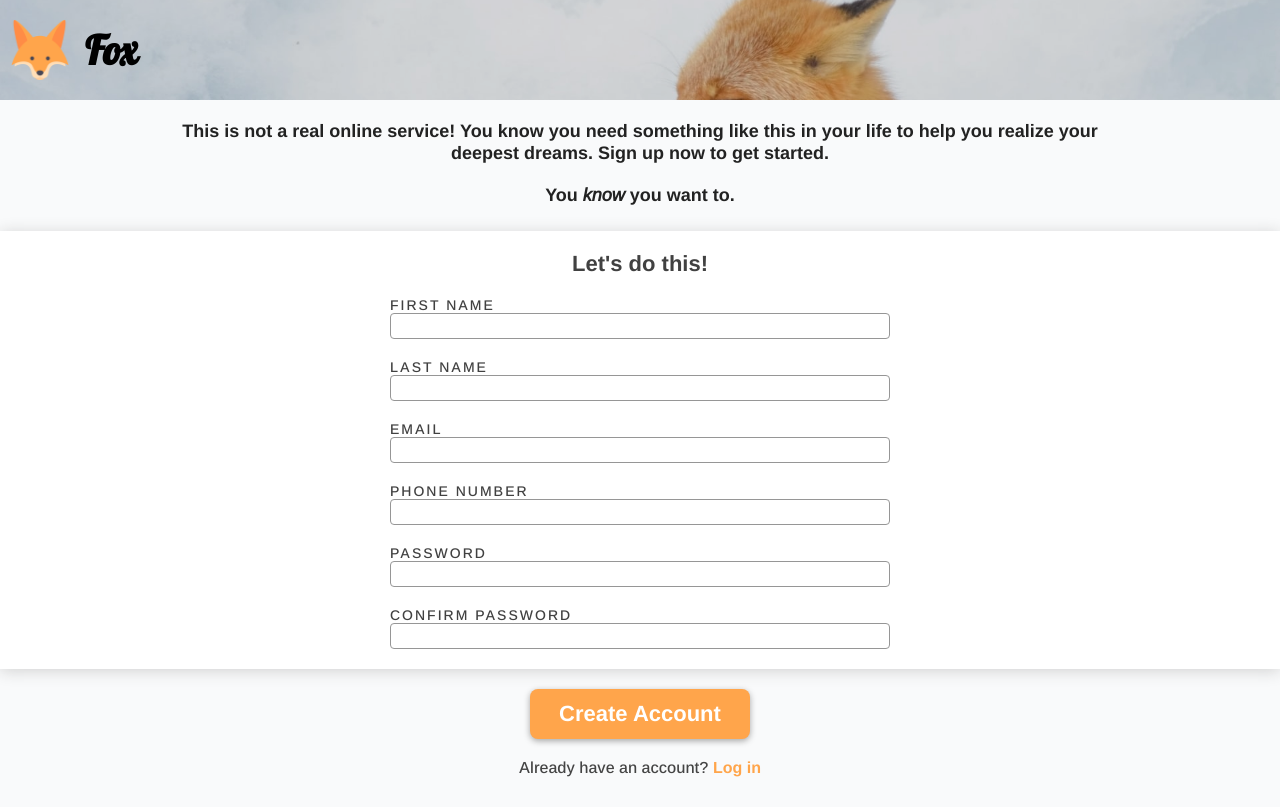
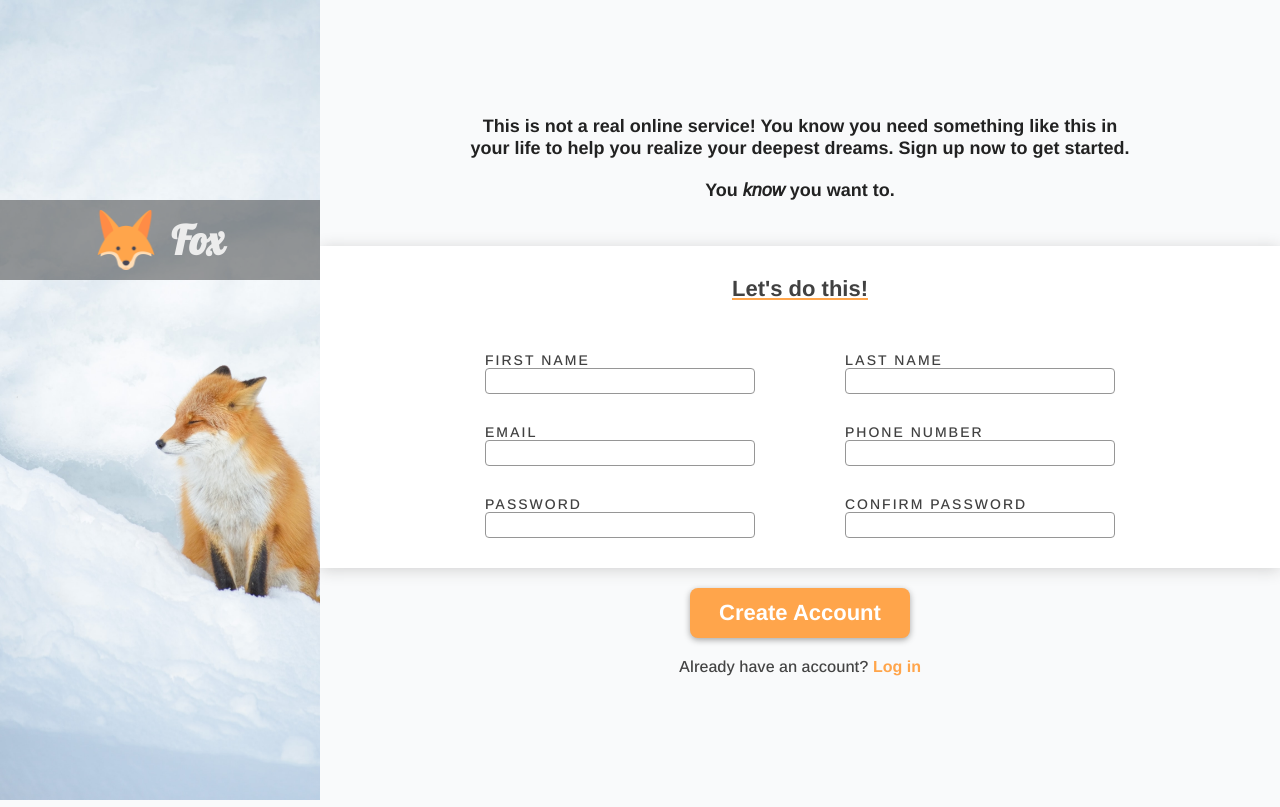
Before and after one commit to alejandrosb8/Sign-Up, a plain HTML site: page index.html in a window 1280 px wide. Drawn offline with nearby package versions, Linux system fonts and the light colour scheme.

Commit message:
desktop responsive added

```diff
--- a/style.css
+++ b/style.css
@@ -36,7 +36,8 @@ body {
 }
 .main__image-container div {
 	position: absolute;
-	background-color: hsla(0, 0%, 23%, 0.2);
+	background-color: hsla(0, 0%, 0%, 0.3);
+	color: #ececec;
 	width: 100%;
 	height: 100%;
 	top: 0;
@@ -74,7 +75,7 @@ h1 {
 	color: var(--black);
 }
 .form__text p:last-child {
-	margin-top: 20px;
+	margin: 20px auto;
 }
 form {
 	margin-top: 25px;
@@ -103,6 +104,7 @@ input {
 	font-size: 2.2rem;
 	font-weight: 700;
 	color: #414141;
+	border-bottom: 2px solid var(--primary-color);
 }
 .input {
 	width: 80%;
@@ -148,6 +150,9 @@ button {
 	-ms-border-radius: 8px;
 	-o-border-radius: 8px;
 	box-shadow: 0 2px 6px #a5a5a5;
+	position: relative;
+	z-index: 1;
+	cursor: pointer;
 }
 .buttom-text {
 	margin-top: 20px;
@@ -162,3 +167,79 @@ button {
 	color: var(--primary-color);
 	font-weight: 700;
 }
+button::after {
+	content: '';
+	position: absolute;
+	width: 100%;
+	height: 100%;
+	top: 0;
+	left: 0;
+	border-radius: 8px;
+	-webkit-border-radius: 8px;
+	-moz-border-radius: 8px;
+	-ms-border-radius: 8px;
+	-o-border-radius: 8px;
+	background-color: rgba(156, 65, 13, 0.4);
+	z-index: -1;
+	transform: scaleX(0);
+	-webkit-transform: scaleX(0);
+	-moz-transform: scaleX(0);
+	-ms-transform: scaleX(0);
+	-o-transform: scaleX(0);
+	transition: transform 0.3s ease-out;
+	-webkit-transition: transform 0.3s ease-out;
+	-moz-transition: transform 0.3s ease-out;
+	-ms-transition: transform 0.3s ease-out;
+	-o-transition: transform 0.3s ease-out;
+	transform-origin: right;
+}
+button:hover::after {
+	transform: scaleX(1);
+	-webkit-transform: scaleX(1);
+	-moz-transform: scaleX(1);
+	-ms-transform: scaleX(1);
+	-o-transform: scaleX(1);
+	transform-origin: left;
+}
+@media (min-width: 650px) {
+	main {
+		grid-template-columns: 1fr 1fr;
+		max-width: 100vw;
+	}
+	.main__image-container {
+		max-height: 100%;
+		min-height: 100vh;
+	}
+	.main__image-container div {
+		height: 8rem;
+		top: 200px;
+		background-color: hsla(0, 0%, 0%, 0.4);
+		color: #ececec;
+		justify-content: center;
+		margin: auto;
+	}
+	.fox-icon {
+		margin-left: 0px;
+	}
+	.form__text p {
+		max-width: 70%;
+		margin: auto;
+	}
+	.main-form {
+		max-width: 100%;
+		flex-direction: row;
+		flex-wrap: wrap;
+		row-gap: 30px;
+		column-gap: 10%;
+		padding: 30px;
+	}
+	.main-form p {
+		width: 100%;
+		margin-bottom: 20px;
+		border: none;
+		text-decoration: underline var(--primary-color);
+	}
+	.input {
+		max-width: 30%;
+	}
+}
```
